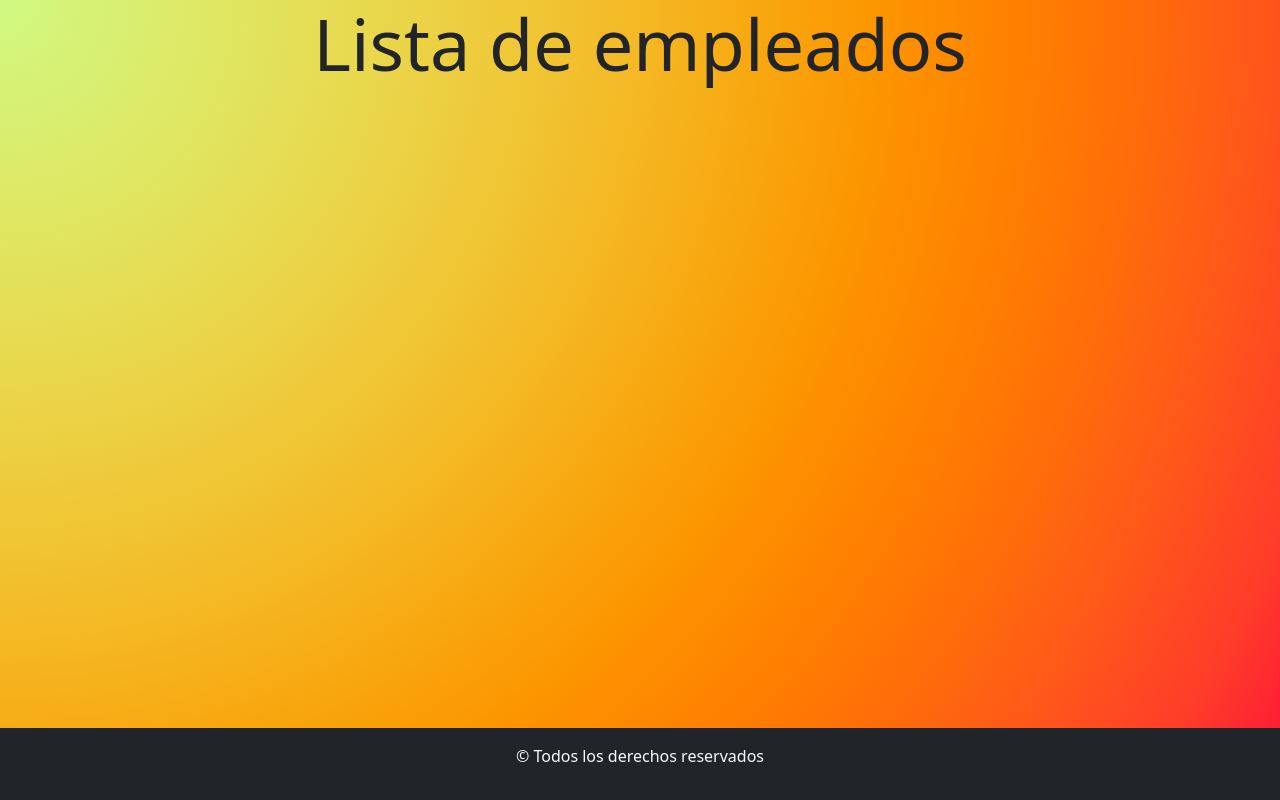
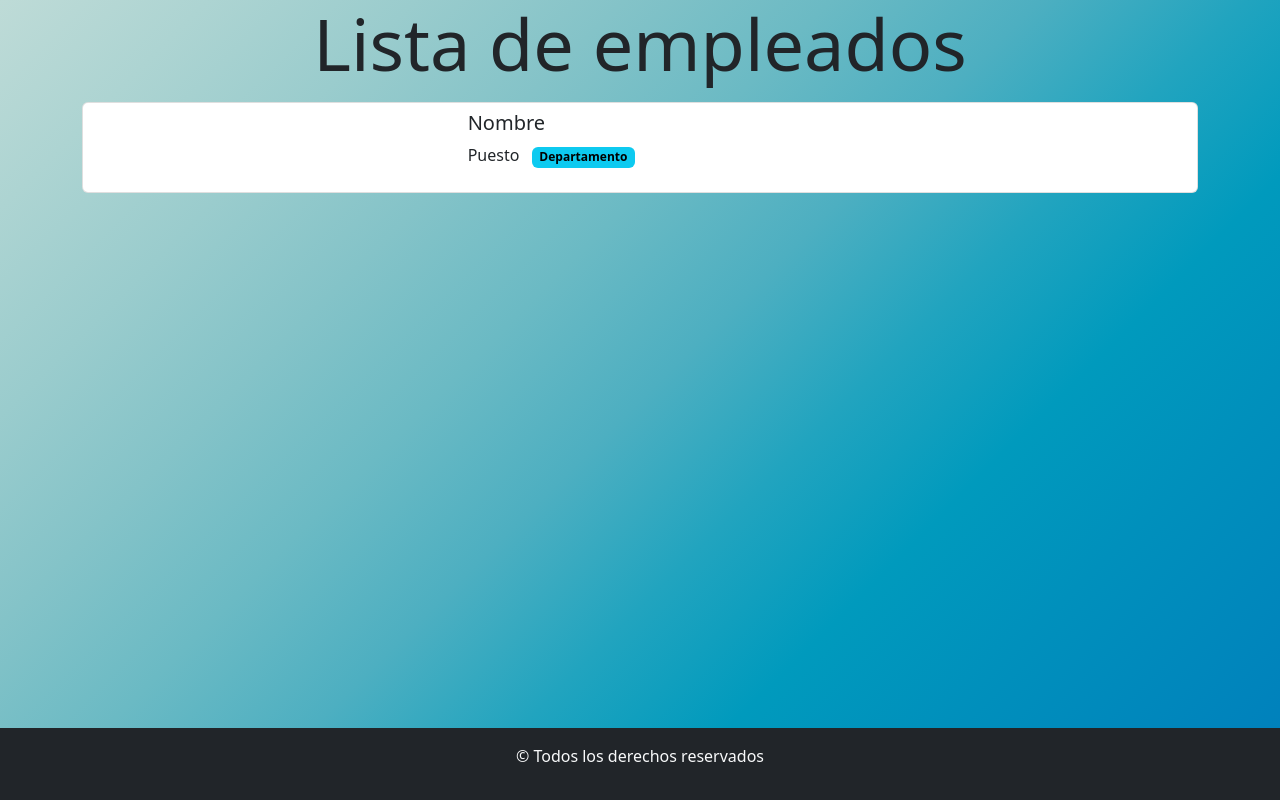
Before and after one commit to lourdesgarciafyl/tp-react-ejercicio-7, a React (Vite) app: page / in a window 1280 px wide. Built offline with nearby package versions, Linux system fonts and the light colour scheme.

Commit message:
se elige un gradiente de fondo y se corrige el estilo de los titulos, parrafos y span

```diff
--- a/src/App.css
+++ b/src/App.css
@@ -2,7 +2,7 @@
   min-height: 100vh;
   display: flex;
   flex-direction: column;
-  background-image: radial-gradient(circle at 0% 0%, #d0f881 0, #d9ef70 8.33%, #e1e45e 16.67%, #e9d74c 25%, #efc939 33.33%, #f4ba26 41.67%, #f8a810 50%, #fc9500 58.33%, #ff8200 66.67%, #ff6e08 75%, #ff571a 83.33%, #ff3d29 91.67%, #ff1138 100%);
+  background-image: linear-gradient(135deg, #bedbd7 0, #add4d2 10%, #9acccd 20%, #84c3c8 30%, #6bbac4 40%, #4dafc1 50%, #21a4bf 60%, #009abd 70%, #0090bc 80%, #0087bc 90%, #007ebc 100%);
 }
 
 #containerPrincipal{
--- a/src/components/BloqueEmpleado.jsx
+++ b/src/components/BloqueEmpleado.jsx
@@ -9,9 +9,8 @@ const BloqueEmpleado = () => {
                     </img>
                 </Col>
                 <Col sm={9} md={8}>
-                    <h4> </h4>
-                    <h5> </h5>
-                    <span className="badge badge-info"></span>
+                    <h4 className="fs-5"> Nombre</h4>
+                    <p className="lead fs-6"> Puesto <span className="ms-2 badge badge-info text-bg-info">Departamento</span></p>
                 </Col>
             </Row>
         </ListGroup.Item>
--- a/src/components/ListaEmpleados.jsx
+++ b/src/components/ListaEmpleados.jsx
@@ -3,8 +3,8 @@ import BloqueEmpleado from "./BloqueEmpleado";
 
 const ListaEmpleados = () => {
     return(
-        <ListGroup>
-
+        <ListGroup className="my-3">
+            <BloqueEmpleado className="my-1"></BloqueEmpleado>
         </ListGroup>
     )
 }
```
